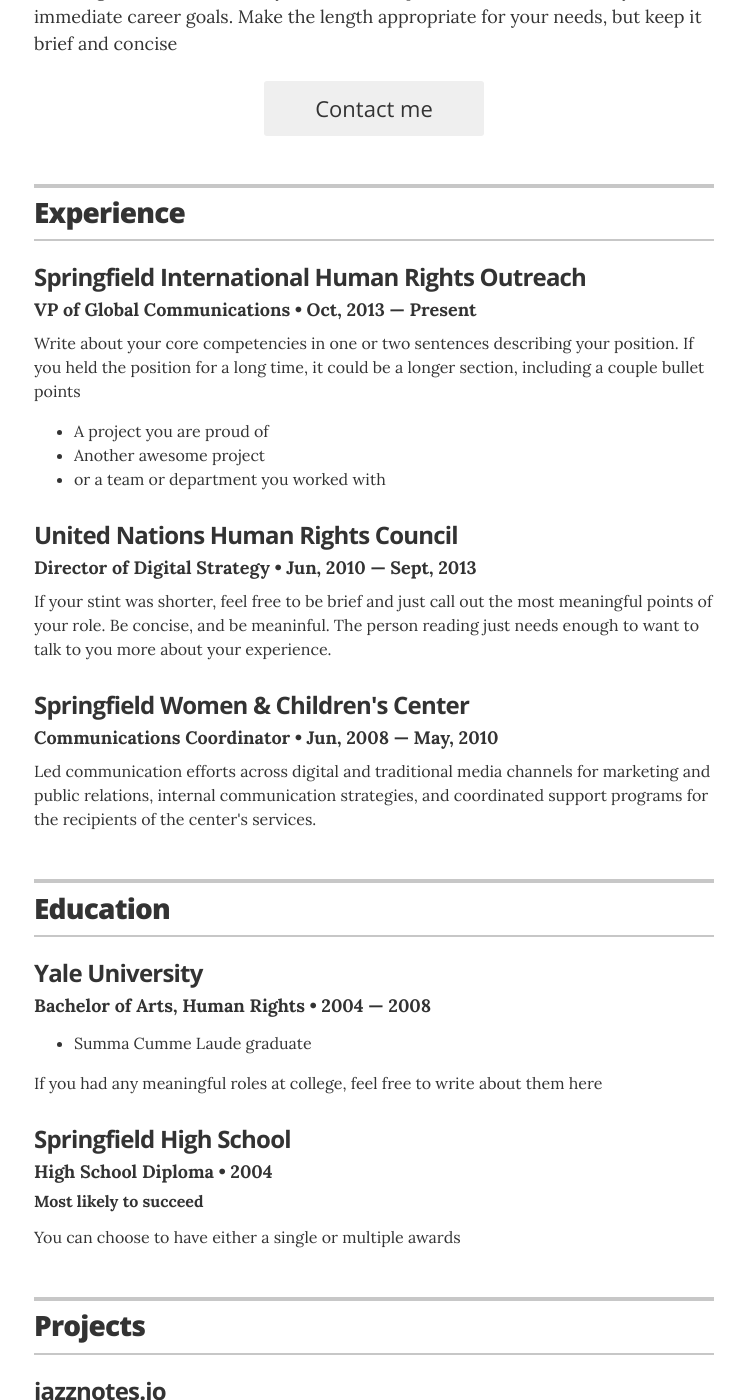
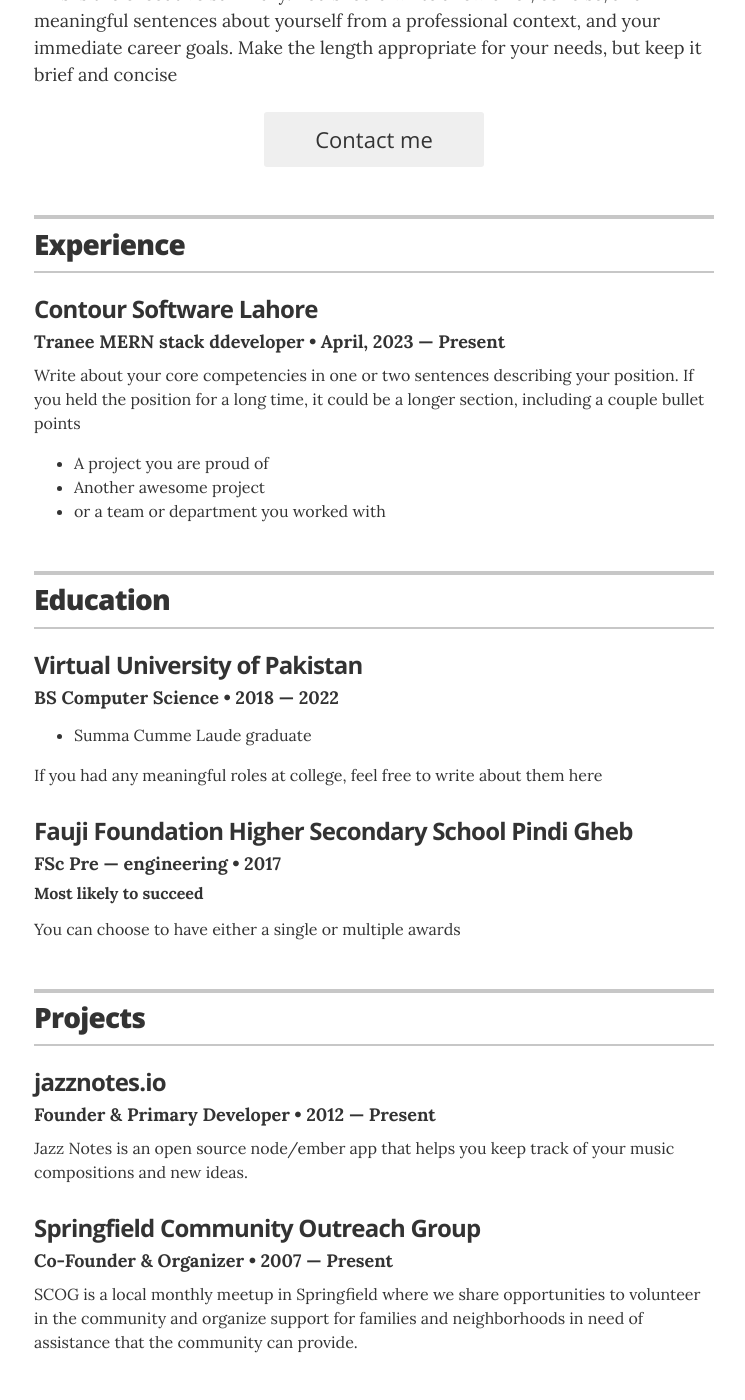
Before and after one commit to azharabbass123/resume, a Jekyll site: the page built from index.html, in a window 1280 px wide and 1400 px high, scrolled down 337 px. Shown: the whole window, without its empty margins (266-1011 px from the left). Built offline with Jekyll 4.4.1, drawn with Linux system fonts in a browser that asks for light colours; some of the changed text lies outside the part shown.

Commit message:
Some modifications

```diff
--- a/_data/education.yml
+++ b/_data/education.yml
@@ -1,13 +1,13 @@
 # Degree
-- degree: Bachelor of Arts, Human Rights
-  uni: Yale University
-  year: 2004 &mdash; 2008
+- degree: BS Computer Science
+  uni: Virtual University of Pakistan
+  year: 2018 &mdash; 2022
   awards:
     - award: Summa Cumme Laude graduate
   summary: If you had any meaningful roles at college, feel free to write about them here
 
-- degree: High School Diploma
-  uni: Springfield High School
-  year: 2004
+- degree: FSc Pre &mdash; engineering
+  uni: Fauji Foundation Higher Secondary School Pindi Gheb
+  year: 2017
   award: Most likely to succeed
   summary: You can choose to have either a single or multiple awards
--- a/_data/experience.yml
+++ b/_data/experience.yml
@@ -1,19 +1,6 @@
 # Jobs
-# VP of Global Communications
-- company: Springfield International Human Rights Outreach
-  position: VP of Global Communications
-  duration: Oct, 2013 &mdash; Present
+# Tranee MERN stack developer
+- company: Contour Software Lahore
+  position: Tranee MERN stack ddeveloper
+  duration: April, 2023 &mdash; Present
   summary: Write about your core competencies in one or two sentences describing your position. If you held the position for a long time, it could be a longer section, including a couple bullet points	<ul class="resume-item-list"><li>A project you are proud of</li><li>Another awesome project</li><li>or a team or department you worked with</li></ul>
-
-# Director of Digital Stratgy
-- company: United Nations Human Rights Council
-  position: Director of Digital Strategy
-  duration:  Jun, 2010 &mdash; Sept, 2013
-  summary: If your stint was shorter, feel free to be brief and just call out the most meaningful points of your role. Be concise, and be meaninful. The person reading just needs enough to want to talk to you more about your experience.
-
-
-# Communications Coordinator
-- company: Springfield Women & Children's Center
-  position: Communications Coordinator
-  duration:   Jun, 2008  &mdash; May, 2010
-  summary: Led communication efforts across digital and traditional media channels for marketing and public relations, internal communication strategies, and coordinated support programs for the recipients of the center's services.
```
Also changed, not shown: _data/associations.yml (+10 -10 lines), images/avatar.jpg, 1 other file.
